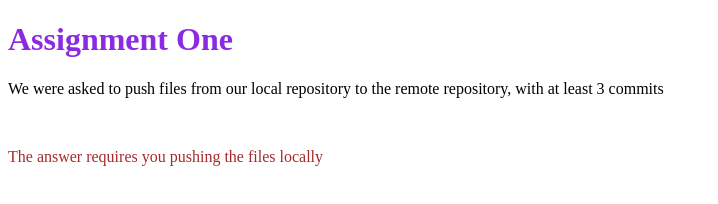
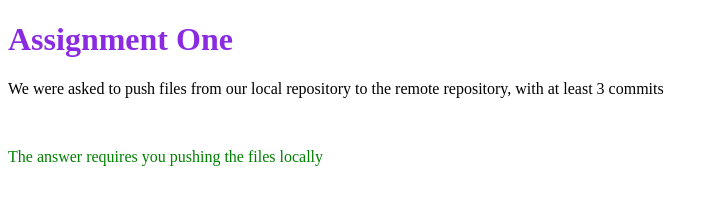
Before and after one commit to Aktive134/my-first-assignment, a plain HTML site: page index.html in a window 1280 px wide. Shown: the whole page, without its empty margins (0-718 px from the left). Drawn offline with Linux system fonts and the light colour scheme.

Commit message:
change text color of second paragraph

```diff
--- a/index.html
+++ b/index.html
@@ -13,7 +13,7 @@
       repository, with at least 3 commits
     </p>
     <br />
-    <p style="color: brown">
+    <p style="color: green">
       The answer requires you pushing the files locally
     </p>
   </body>
```
